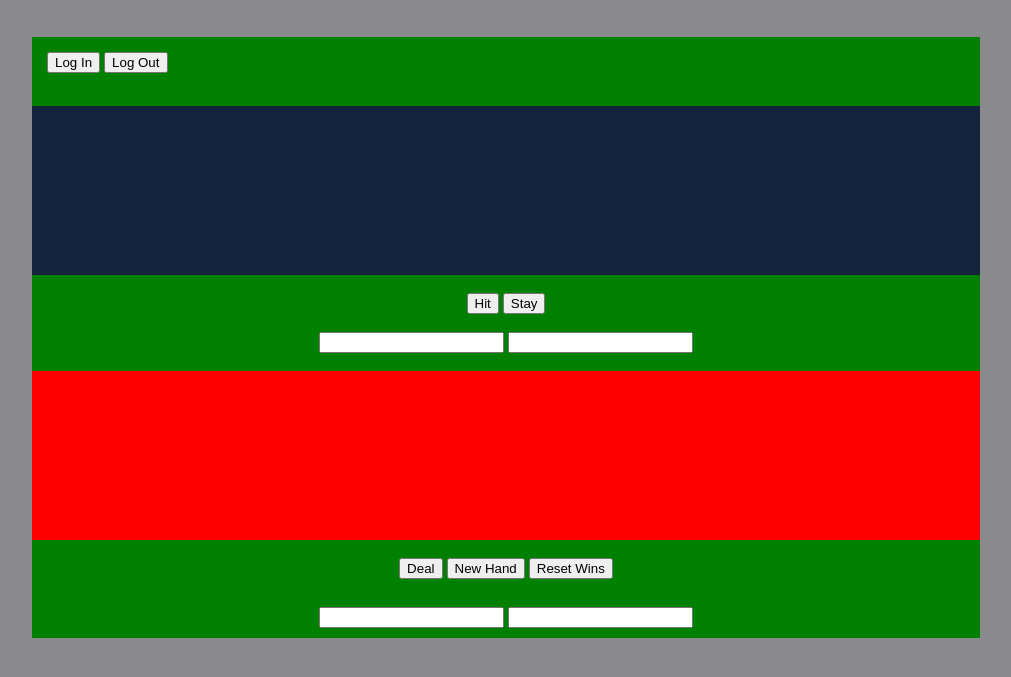
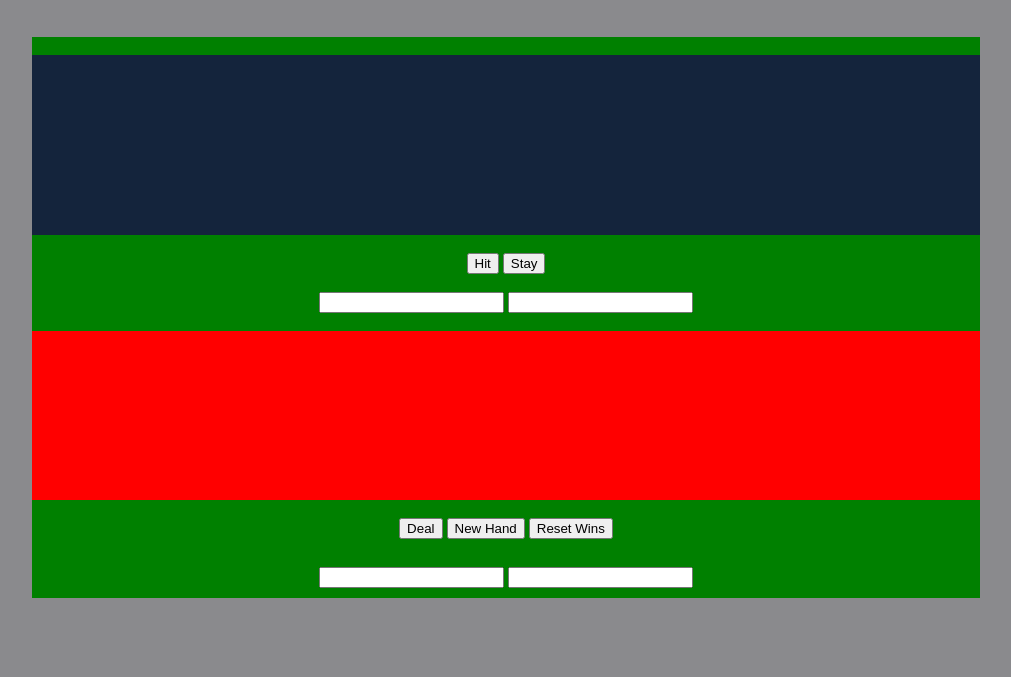
Before and after one commit to lcarswell6/Project-1, a plain HTML site: page index.html in a window 1280 px wide. Shown: the part 61-738 px from the top of the page, without its empty margins (134-1145 px from the left). Drawn offline with Linux system fonts and the light colour scheme.

Commit message:
took away some buttons I'm not ready to use

```diff
--- a/index.html
+++ b/index.html
@@ -18,14 +18,7 @@
 
     <br>
     <div class="container">
-
-        <div class="buttons">
-            <div id="logInOut">
-                <button id="logInBtn">Log In</button>
-                <button id="logOutBtn"> Log Out</button>
-            </div>
-        </div>
-        <br>
+<br>
         <div id="dealerCards"></div>
         <br>
         <div id="gameplayButtons">
--- a/style.css
+++ b/style.css
@@ -21,10 +21,11 @@ body {
 
 #dealerCards {
     margin: 0 auto;
-    padding: 1%;
+    padding: 15px;
+    border: 10px;
     background-color: #14243C;
     height: 150px;
-    border: 10px;
+
 }
 
 #gameplayButtons {
```
